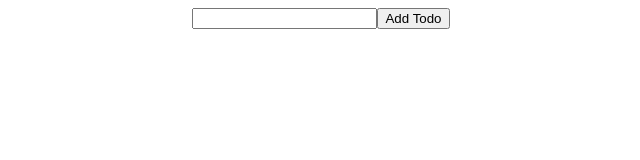
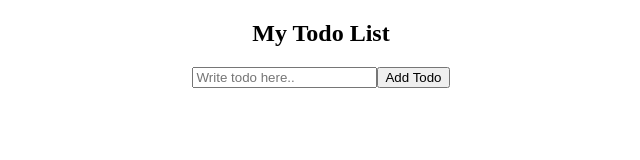
Before and after one commit to hanshengzhao1993/plainJS-todolist, a plain HTML site: page index.html in a window 1280 px wide. Shown: the whole page, without its empty margins (319-959 px from the left). Drawn offline with nearby package versions, Linux system fonts and the light colour scheme.

Commit message:
(feat) add todo UL and h2

```diff
--- a/index.html
+++ b/index.html
@@ -11,9 +11,13 @@
   </script>
 </head>
 <body>
+  <h2>My Todo List</h2>
   <div>
-    <input id="input-box" type="text" name="text">
+    <input id="input-box" type="text" name="text" placeholder="Write todo here..">
     <button onclick="addTodo()" class="add-button">Add Todo</button>
   </div>
+
+  <ul id="todo-list">
+  </ul>
 </body>
 </html>
```
